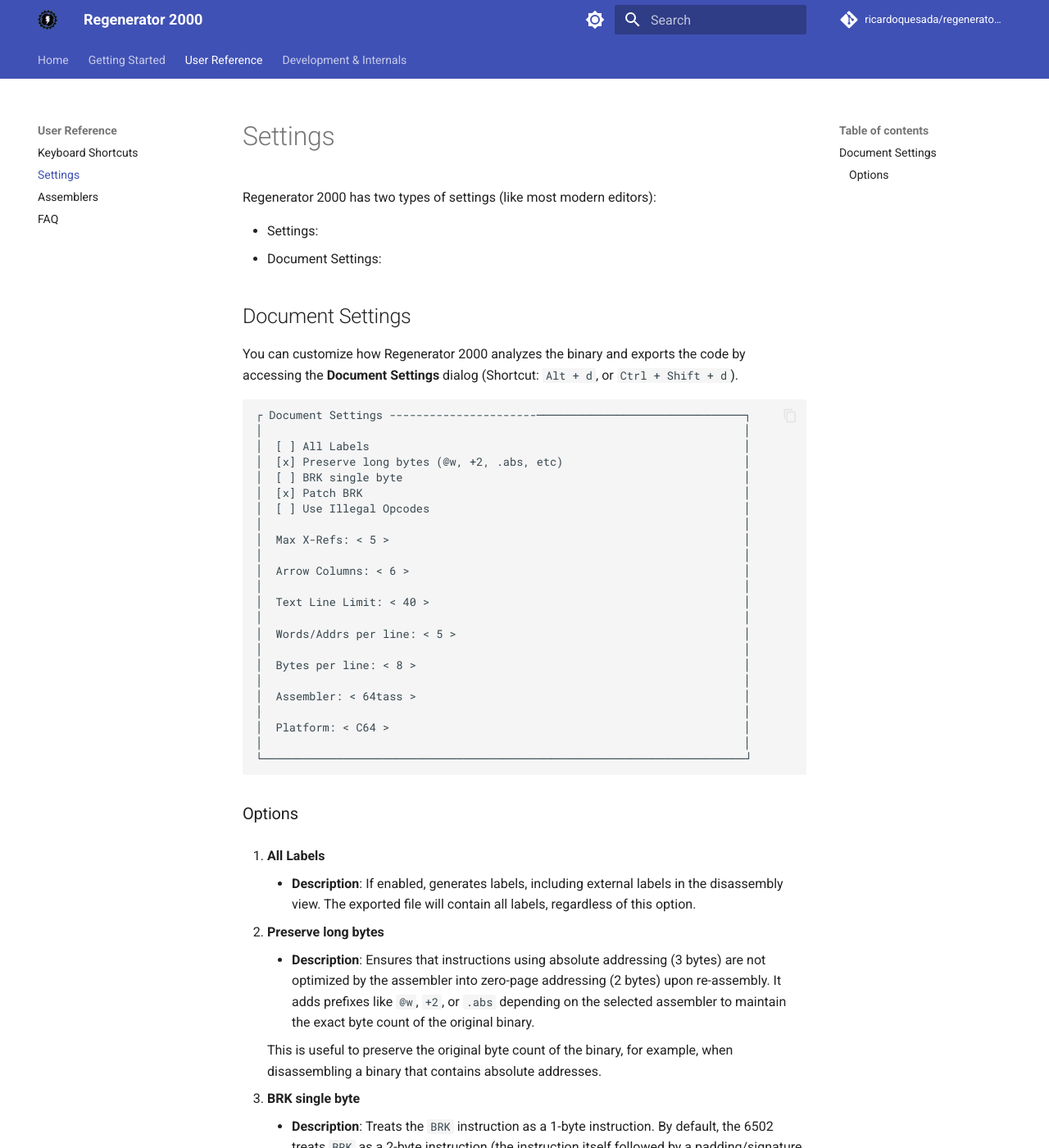
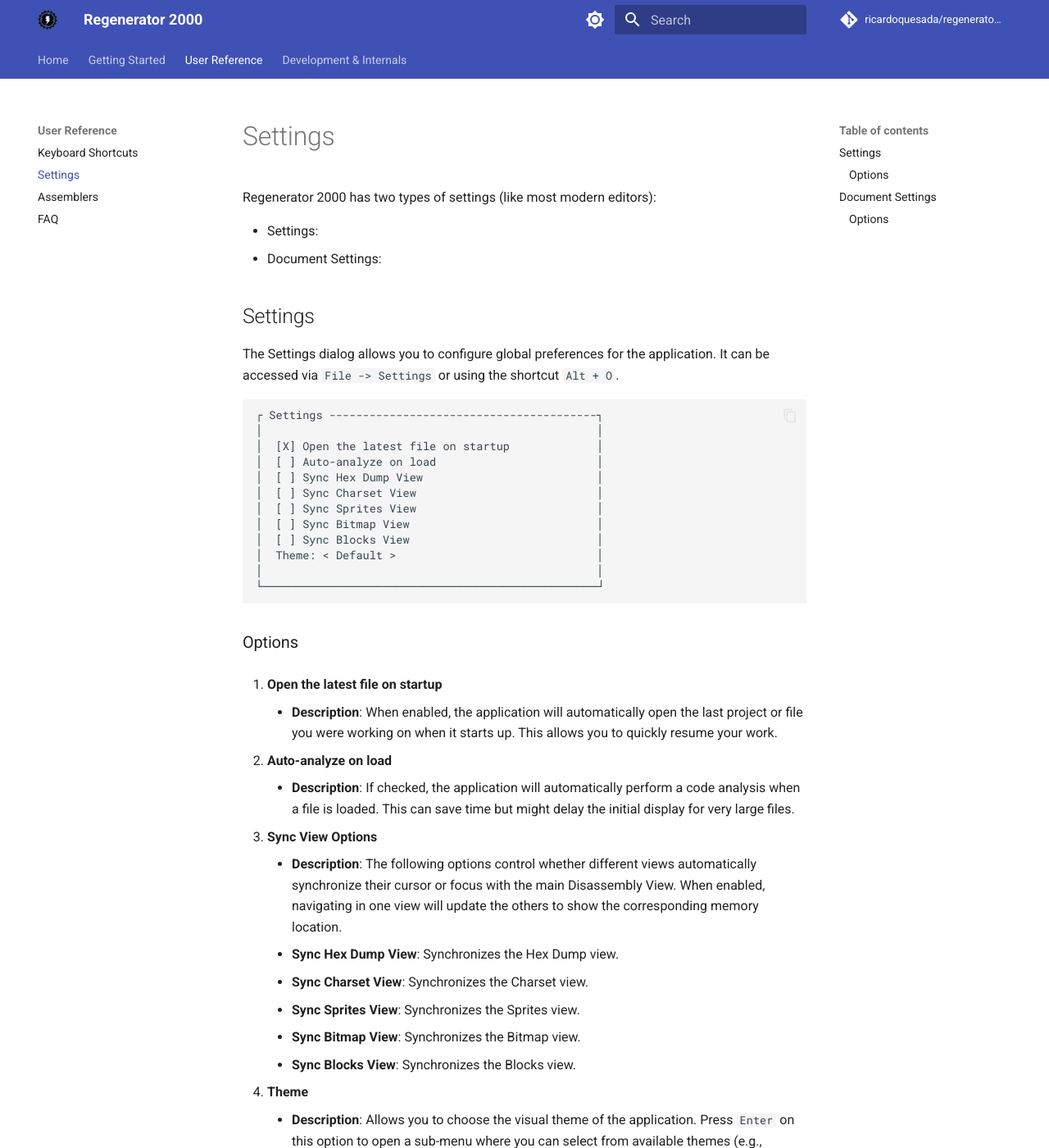
Before and after one commit to ricardoquesada/regenerator2000, an MkDocs documentation site: the page built from docs/settings.md, in a window 1280 px wide and 1400 px high. Shown: the whole window at 82% size. Built offline with MkDocs 1.6.1 and Material for MkDocs 9.7.7, drawn with Linux system fonts in a browser that asks for light colours; comment, search, counter and statistics services are not loaded; some of the changed text lies outside the part shown.

Commit message:
settings.md with settings dialog

````diff
--- a/docs/settings.md
+++ b/docs/settings.md
@@ -4,6 +4,44 @@
 
 * Settings:
 * Document Settings:
+
+## Settings
+
+The Settings dialog allows you to configure global preferences for the application. It can be accessed via `File -> Settings` or using the shortcut `Alt + O`.
+
+```text
+┌ Settings ----------------------------------------┐
+│                                                  │
+│  [X] Open the latest file on startup             │
+│  [ ] Auto-analyze on load                        │
+│  [ ] Sync Hex Dump View                          │
+│  [ ] Sync Charset View                           │
+│  [ ] Sync Sprites View                           │
+│  [ ] Sync Bitmap View                            │
+│  [ ] Sync Blocks View                            │
+│  Theme: < Default >                              │
+│                                                  │
+└──────────────────────────────────────────────────┘
+```
+
+### Options
+
+1. **Open the latest file on startup**
+    - **Description**: When enabled, the application will automatically open the last project or file you were working on when it starts up. This allows you to quickly resume your work.
+
+2. **Auto-analyze on load**
+    - **Description**: If checked, the application will automatically perform a code analysis when a file is loaded. This can save time but might delay the initial display for very large files.
+
+3. **Sync View Options**
+    - **Description**: The following options control whether different views automatically synchronize their cursor or focus with the main Disassembly View. When enabled, navigating in one view will update the others to show the corresponding memory location.
+    - **Sync Hex Dump View**: Synchronizes the Hex Dump view.
+    - **Sync Charset View**: Synchronizes the Charset view.
+    - **Sync Sprites View**: Synchronizes the Sprites view.
+    - **Sync Bitmap View**: Synchronizes the Bitmap view.
+    - **Sync Blocks View**: Synchronizes the Blocks view.
+
+4. **Theme**
+    - **Description**: Allows you to choose the visual theme of the application. Press `Enter` on this option to open a sub-menu where you can select from available themes (e.g., `Default`, `Blue`, `Light`, etc.).
 
 ## Document Settings
 
````
